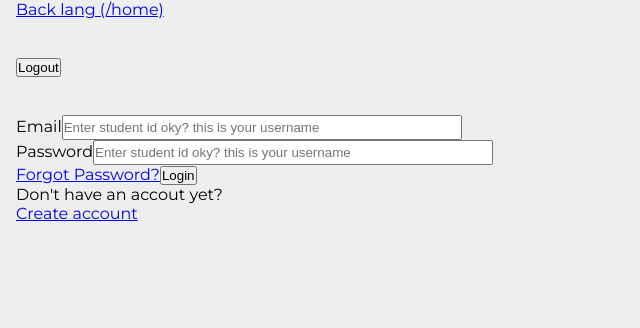
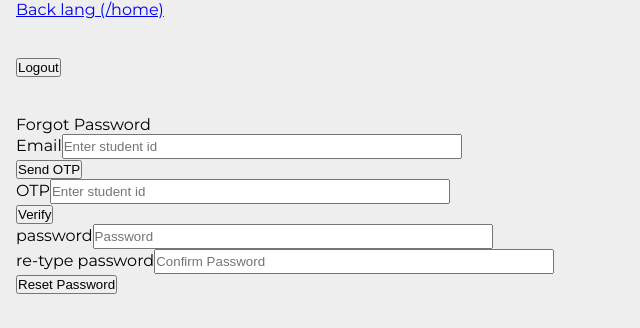
Before and after one commit to rachensan/INsys-rachensan, a React (Vite) app in the folder frontend/: page /forgot-password in a window 1280 px wide. Before the commit this address led to /login. Shown: the top 328 px of the page, without its empty margins (0-640 px from the left). Built offline with nearby package versions, Linux system fonts and the light colour scheme; no server answers; a web font is replaced by a local one.

Commit message:
Add: complete send and verify email when resetting password (logged out)

```diff
--- a/frontend/src/App.jsx
+++ b/frontend/src/App.jsx
@@ -9,17 +9,19 @@ import RegisterTeacher from './pages/RegisterTeacher.jsx';
 import RegisterStudent from './pages/RegisterStudent.jsx'
 import Home from './pages/Home.jsx';
 import UpdateExam from './pages/UpdateExam.jsx';
+import Welcome from './pages/Welcome.jsx';
+import ForgotPassword from './pages/ForgotPassword.jsx';
 
 //Layout
-import LogoutButton from './layout/logout.jsx';
-import Welcome from './pages/Welcome.jsx';
+import LogoutButton from './components/Logout.jsx';
+
 
 function App() {
   const navigate = useNavigate();
   const { setAccessToken, setUser, user } = useAuth();
 
 useEffect(() => {
-  const publicPaths = ["/login", "/register/student", "/register/teacher", "/welcome-register"];
+  const publicPaths = ["/login", "/register/student", "/register/teacher", "/welcome-register", "/forgot-password"];
   if (publicPaths.includes(window.location.pathname)) return;
 
   axios.post("/refresh", {}, { withCredentials: true })
@@ -55,6 +57,8 @@ useEffect(() => {
         <Route path='/register/student' element={<RegisterStudent />} />
         <Route path='/register/teacher' element={<RegisterTeacher />} />
         <Route path='/login' element={<Login />} />
+
+        <Route path='/forgot-password' element={<ForgotPassword />} />
         <Route path='/welcome-register' element={<Welcome />} />
       </Routes>
     </>
--- a/frontend/src/layout/Logout.jsx
+++ b/frontend/src/components/Logout.jsx
@@ -1,5 +1,5 @@
 import { useNavigate } from "react-router-dom";
-import Button from "../components/Buttons";
+import Button from "./Buttons.jsx";
 import axios from "../utils/axiosConfig.js";
 import { useAuth } from '../context/AuthContext.jsx';
 
--- /dev/null
+++ b/frontend/src/pages/ForgotPassword.jsx
@@ -0,0 +1,112 @@
+import axios from "../utils/axiosConfig.js";
+import { useState } from 'react';
+
+//components
+import Button from "../components/Buttons.jsx";
+import InputField from "../components/InputFields.jsx";
+
+function ForgotPassword() {
+
+  const [form, setForm] = useState({
+    email: "",
+    password: "",
+    retypePassword: "",
+  });
+
+  const [isVerified, setIsVerified] = useState(false);
+  const [code, setCode] = useState(""); //otp
+
+  const handleSendOtp = async () => {
+    try {
+      const res = await axios.post('/forgot-password/request-otp', { email: form.email });
+      alert(res.data.message);
+    } catch (err) {
+        console.error(err.message);
+        alert("Network or server error")
+    }
+  };
+
+  const handleVerifyOtp = async () => {
+    try {
+      const res = await axios.post('/forgot-password/verify-otp', { email: form.email, code });
+      alert(res.data.message);
+      setIsVerified(true);
+    } catch (err) {
+      console.log(err.response?.data);
+      alert("Invalid OTP");
+    }
+  };
+
+  const handleSubmit = (e) => {
+    e.preventDefault();
+    if (!isVerified) return alert("Verify your email first");
+
+    if (form.password !== form.retypePassword) return alert("Passwords do not match");
+
+    axios.post('/forgot-password/reset', {
+      email: form.email,
+      newPassword: form.password })
+      .then(res => {
+        console.log(res.data.message);
+        alert(res.data.message);
+      })
+      .catch(err => {
+        console.log(err.response?.data);
+      });
+  }
+
+  const handleChange = (e) => {
+    const { name, value } = e.target;
+    setForm((prev) => ({
+      ...prev,
+      [name]: value,
+    }));
+  };
+
+  return (
+    <>
+      {/*{!isVerified ? ( */}
+        <>
+        <p> Forgot Password </p>
+        <InputField
+          label="Email"
+          name="email"
+          value={form.email}
+          onChange={handleChange}
+          placeholder="Enter student id"
+        />
+        <Button label="Send OTP" onClick={handleSendOtp} />
+        <InputField
+          label="OTP"
+          name="code"
+          value={code}
+          onChange={(e) => setCode(e.target.value)}
+          placeholder="Enter student id"
+        />
+        <Button label="Verify" onClick={handleVerifyOtp} />
+        </>
+      {/* ) : ( */}
+        <>
+        <InputField
+          label="password"
+          name="password"
+          value={form.password}
+          onChange={(e) => setForm({ ...form, password: e.target.value })}
+          placeholder="Password"
+        />
+        <InputField
+          label="re-type password"
+          name="retypePassword"
+          value={form.retypePassword}
+          onChange={(e) => setForm({ ...form, retypePassword: e.target.value })}
+          placeholder="Confirm Password"
+        />
+        <Button label="Reset Password" onClick={handleSubmit} />
+        </>
+      {/* )} */}
+
+    </>
+  )
+}
+
+export default ForgotPassword;
--- a/frontend/src/pages/UpdateExam.jsx
+++ b/frontend/src/pages/UpdateExam.jsx
@@ -135,7 +135,6 @@ function UpdateExam() {
         </div>
 
         <p>Code: {examInfo.exam_code}</p>
-        <p>Schedule: {examInfo.schedule}</p>
         <p>Status: {examInfo.status}</p>
 
         <p>Sections: </p>
```
Also changed, not shown: frontend/src/components/InputFields.jsx (+11 -0 lines), 2 other files (tests, documents, lock files or other folders).
